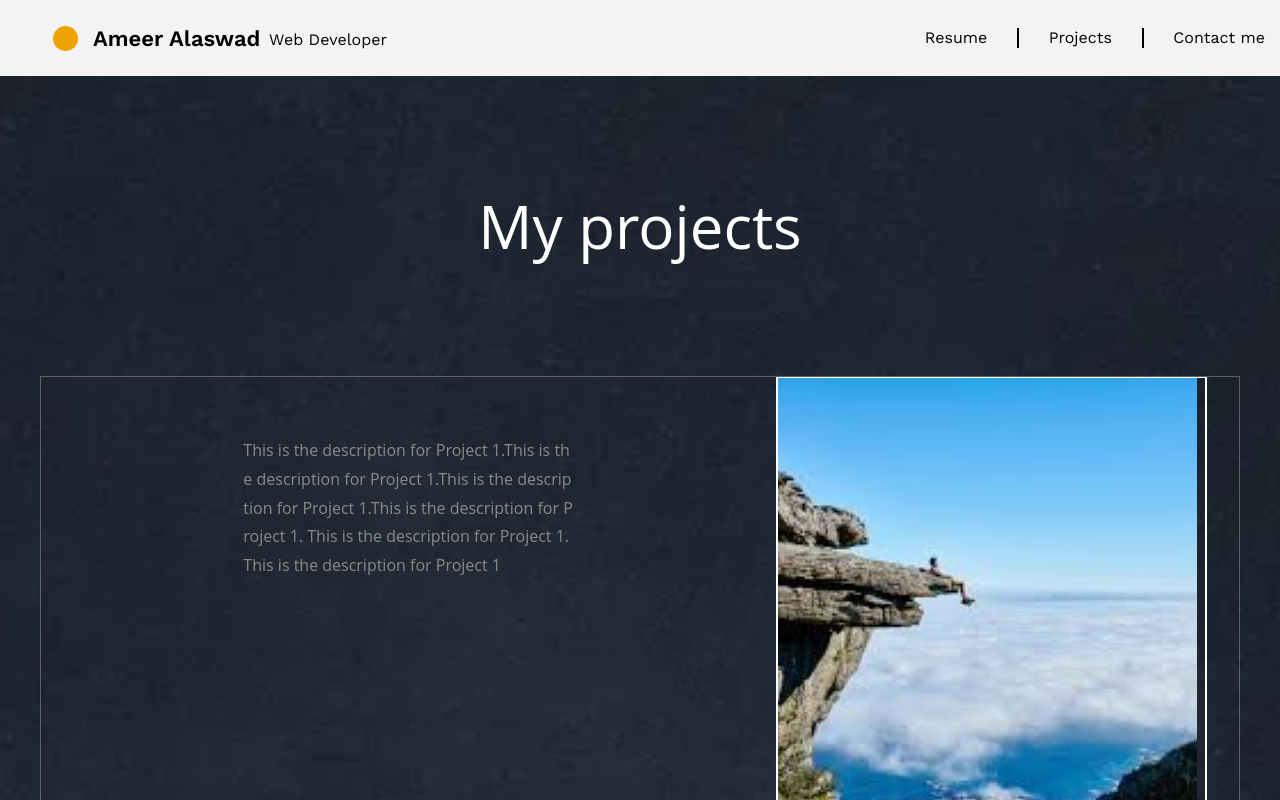
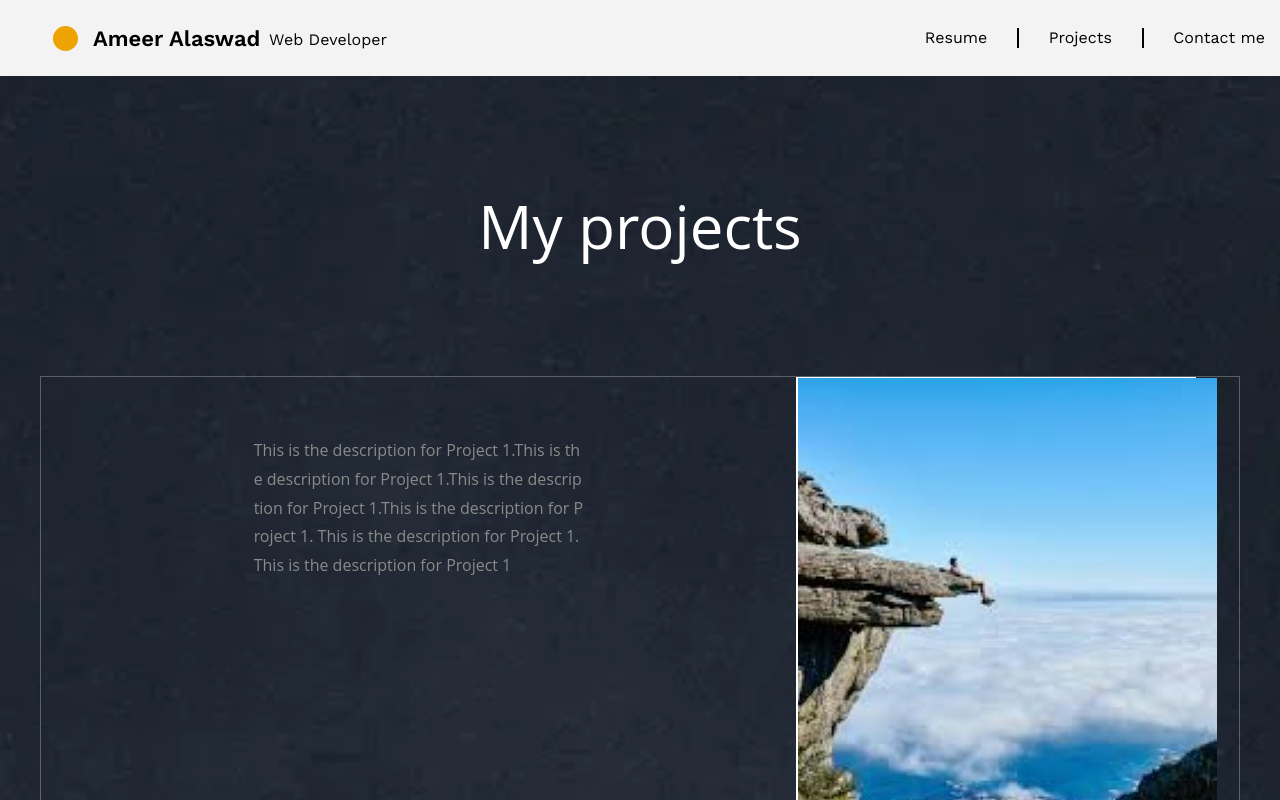
Before and after one commit to NagIbrahim/A-Profile, a React (Create React App) app: page /projects in a window 1280 px wide. Shown: the top 800 px of the page. Built offline with nearby package versions, Linux system fonts and the light colour scheme.

Commit message:
adjust project style

```diff
--- a/src/components/card.css
+++ b/src/components/card.css
@@ -12,6 +12,7 @@
 #card-img{
    border:2px solid white;
    width:431px;
+   width:400px;
    height: 630px;
    /*border:2px solid yellow*/
 }
```
